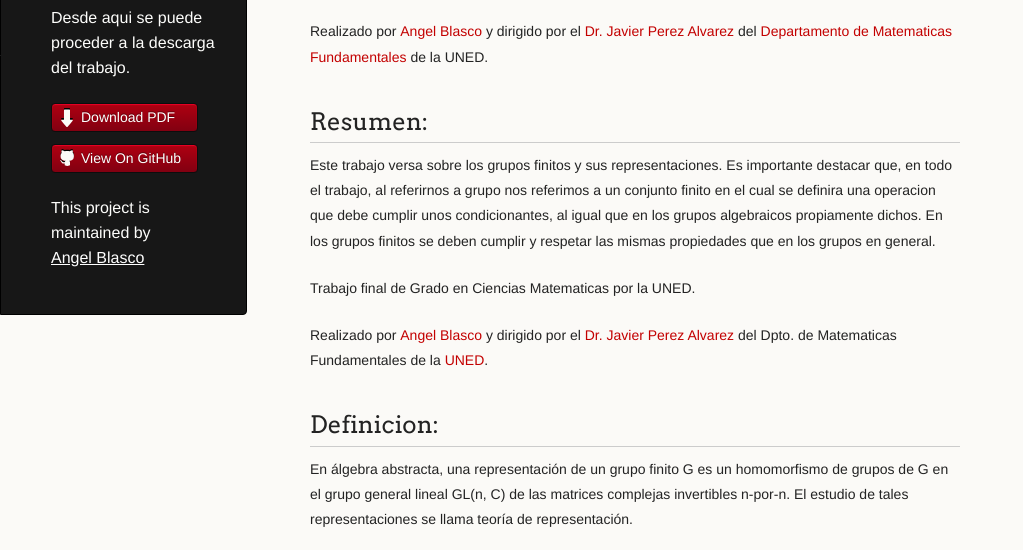
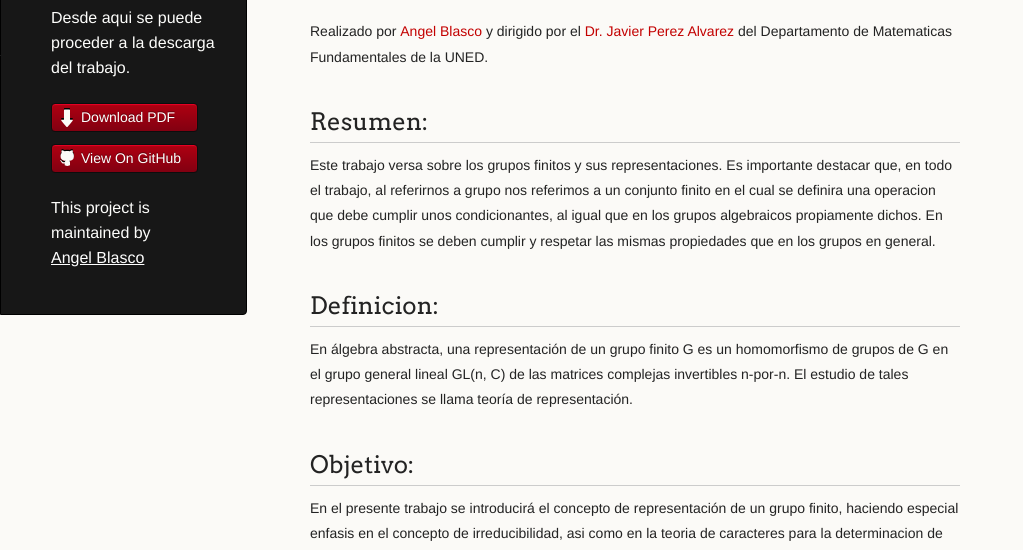
Before and after one commit to angelblasco/rlweb, a plain HTML site: page index.html in a window 1280 px wide. Shown: the part 241-791 px from the top of the page, without its empty margins (0-1023 px from the left). Drawn offline with Linux system fonts and the light colour scheme.

Commit message:
se elimina texto duplicado y se arreglan algunos enlaces

```diff
--- a/index.html
+++ b/index.html
@@ -46,15 +46,11 @@
 
 <p>Trabajo final de Grado en Ciencias Matematicas por la <a href="https://www.uned.es/universidad/">UNED</a></p>
 <p>Realizado por <a href="https://www.researchgate.net/profile/Angel_Blasco_Munoz2">Angel Blasco</a> y
-dirigido por el <a href="http://portal.uned.es/portal/page?_pageid=93,708575&_dad=portal&_schema=PORTAL">Dr. Javier Perez Alvarez</a> del <a href="http://portal.uned.es/portal/page?_pageid=93,678655&_dad=portal&_schema=PORTALDpto">Departamento de Matematicas
-Fundamentales</a> de la UNED.</p>
+dirigido por el <a href="http://portal.uned.es/portal/page?_pageid=93,708575&_dad=portal&_schema=PORTAL">Dr. Javier Perez Alvarez</a> del Departamento de Matematicas
+Fundamentales de la UNED.</p>
 <h2>Resumen:</h2>
 <p>Este trabajo versa sobre los grupos finitos y sus representaciones. Es importante destacar que, en todo el trabajo, al referirnos a grupo nos referimos a un conjunto finito en el cual se definira una operacion que debe cumplir unos condicionantes, al igual que en los grupos algebraicos propiamente dichos. En los grupos finitos se deben cumplir y respetar las mismas propiedades que en los grupos en general.
-
-<p>Trabajo final de Grado en Ciencias Matematicas por la UNED.</p>
-<p>Realizado por <a href="https://www.researchgate.net/profile/Angel_Blasco_Munoz2">Angel Blasco</a> y
-dirigido por el <a href="http://portal.uned.es/portal/page?_pageid=93,708575&_dad=portal&_schema=PORTAL">Dr. Javier Perez Alvarez</a> del Dpto. de Matematicas
-Fundamentales de la <a href="https://www.uned.es/universidad/">UNED</a>.</p>
+</p>
 <h2>Definicion:</h2>
 <p>En álgebra abstracta, una representación de un grupo finito G es un homomorfismo de grupos
  de G en el grupo general lineal GL(n, C) de las matrices complejas invertibles n-por-n. El estudio de tales
```
